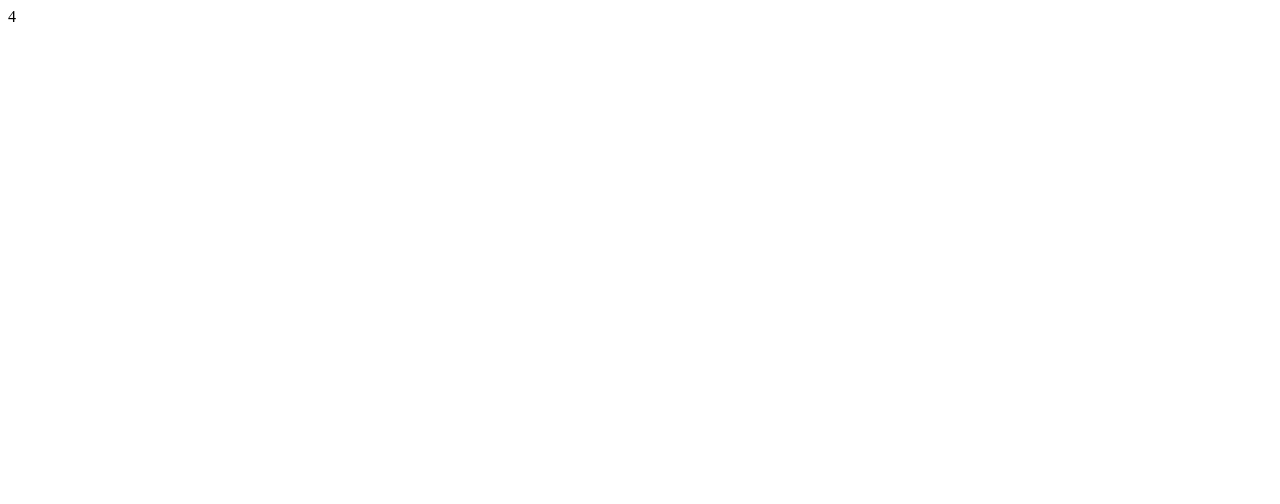
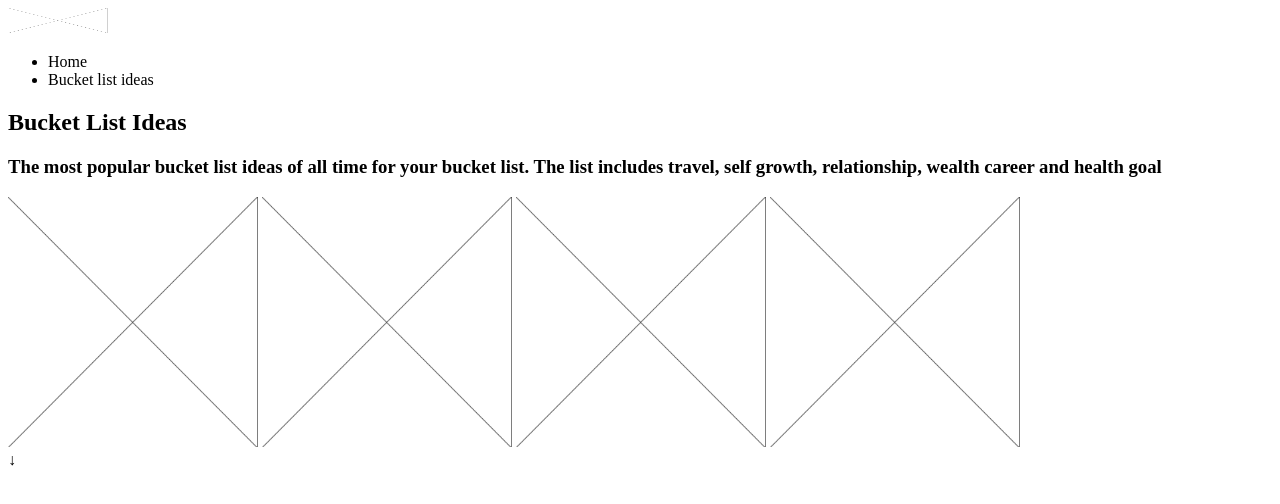
Before and after one commit to simonbimonmiaw/BucketLife, a plain HTML site: page index.html in a window 1280 px wide. Drawn offline with Linux system fonts and the light colour scheme.

Commit message:
HTML creation
Started with the first part of HTML. I have added a header section, section in the body for the images etc.

```diff
--- a/index.html
+++ b/index.html
@@ -2,10 +2,35 @@
 <html>
 <head>
 <meta charset="UTF-8">
-<title>Untitled Document</title>
+<title>BucketLife - You Only Live Once</title>
 </head>
 
-<body>4
+<body>
+<header class="header"><img src="images/Skærmbillede 2018-02-05 kl. 14.55.24.png" width="100" height="25" alt=""/>
+
+	<ul clas="menu">
+	<li>Home</li>
+	<li>Bucket list ideas</li>
+
+	</ul>
+</header>
+<section class="section">
+
+  <h1>Bucket List Ideas</h1>
+	<h3>The most popular bucket list ideas of all time for your bucket list. The list includes travel, self growth, relationship, wealth career and health goal</h3>
+
+
+
+<img src="images/Skærmbillede 2018-02-05 kl. 14.55.24.png" width="250" height="250" alt=""/>
+	<img src="images/Skærmbillede 2018-02-05 kl. 14.55.24.png" width="250" height="250" alt=""/>
+	<img src="images/Skærmbillede 2018-02-05 kl. 14.55.24.png" width="250" height="250" alt=""/>
+	<img src="images/Skærmbillede 2018-02-05 kl. 14.55.24.png" width="250" height="250" alt=""/>
+
+
+</section>
+
+
+<arrow class="scrollned">&#8595;</arrow>
 
 
 </body>
```
Also changed, not shown: images/Skærmbillede 2018-02-05 kl. 14.55.24.png (added), 1 other file.
